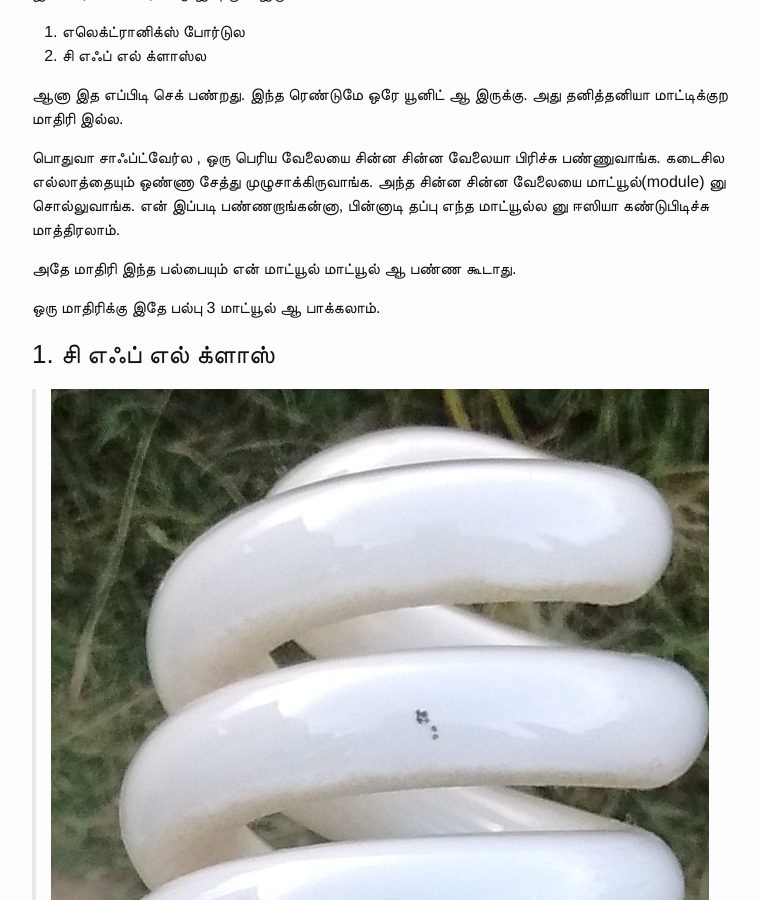
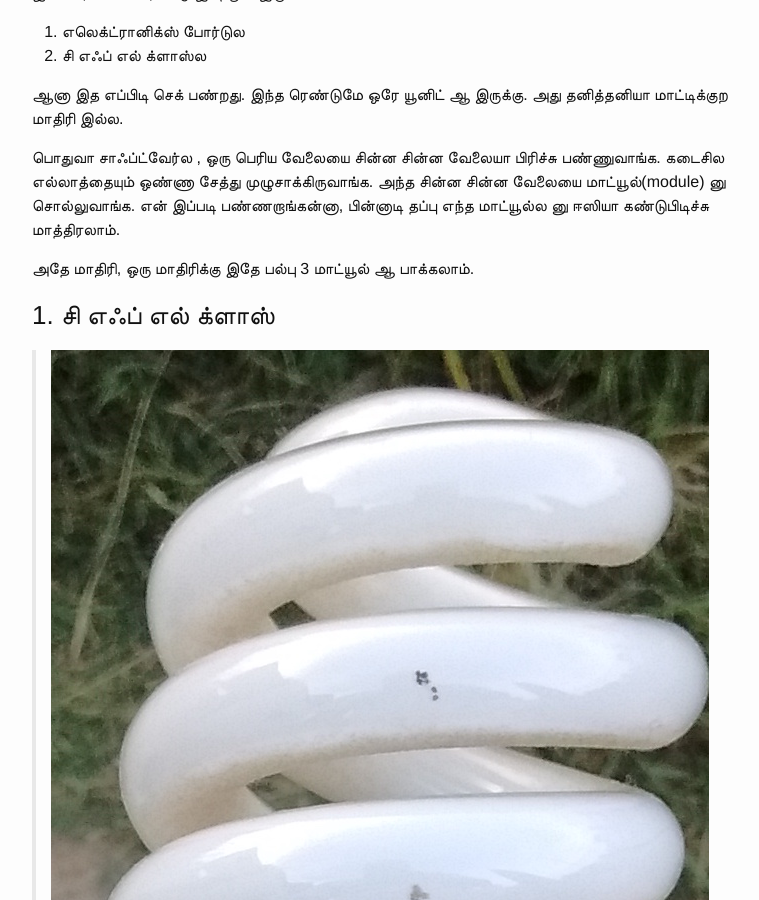
Before and after one commit to rajbharath/rajbharath.github.io, a Jekyll site: the page built from _posts/2016-06-28- short story - bulb vaanguna payan.markdown, in a window 1280 px wide and 900 px high, scrolled down 2084 px. Shown: the whole window, without its empty margins (238-997 px from the left). Built offline with Jekyll 4.4.1, drawn with Linux system fonts in a browser that asks for light colours; some of the changed text lies outside the part shown.

Commit message:
short story - bulb vaanguna payan updated climax

```diff
--- a/_posts/2016-06-28- short story - bulb vaanguna payan.markdown
+++ b/_posts/2016-06-28- short story - bulb vaanguna payan.markdown
@@ -37,9 +37,8 @@ categories: Short Story
 
 பொதுவா சாஃப்ட்வேர்ல , ஒரு பெரிய வேலையை சின்ன சின்ன வேலையா பிரிச்சு பண்ணுவாங்க. கடைசில எல்லாத்தையும் ஒண்ணா சேத்து முழுசாக்கிருவாங்க. அந்த சின்ன சின்ன வேலையை மாட்யூல்(module) னு சொல்லுவாங்க. என் இப்படி பண்ணறாங்கன்னா, பின்னாடி தப்பு எந்த மாட்யூல்ல னு ஈஸியா கண்டுபிடிச்சு மாத்திரலாம்.
 
-அதே மாதிரி இந்த பல்பையும் என் மாட்யூல் மாட்யூல் ஆ பண்ண கூடாது.
+அதே மாதிரி, ஒரு மாதிரிக்கு இதே பல்பு 3 மாட்யூல் ஆ பாக்கலாம்.
 
-ஒரு மாதிரிக்கு இதே பல்பு 3 மாட்யூல் ஆ பாக்கலாம்.
 
 ### 1. சி எஃப் எல் க்ளாஸ்
 > ![cfl-glass](/images/2016-06-28/cfl-glass.jpg "1")
```
Also changed, not shown: other parts of _posts/2016-06-28- short story - bulb vaanguna payan.markdown (+2 -0 lines).
